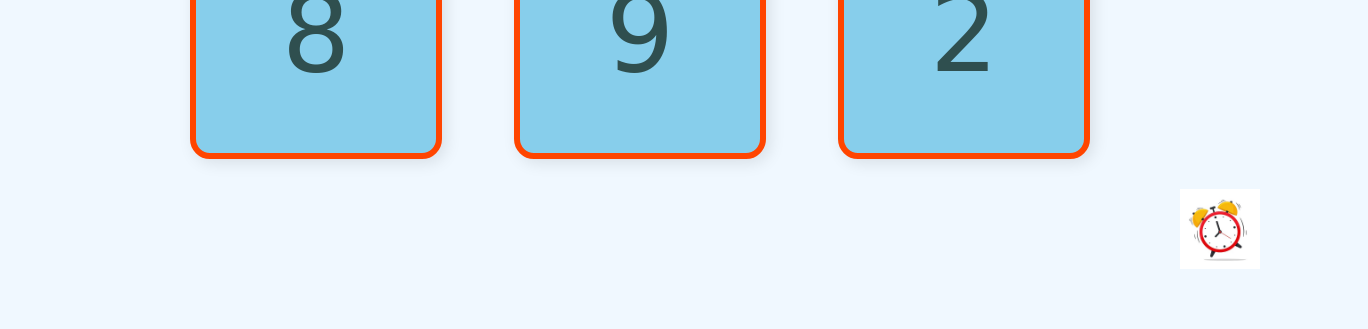
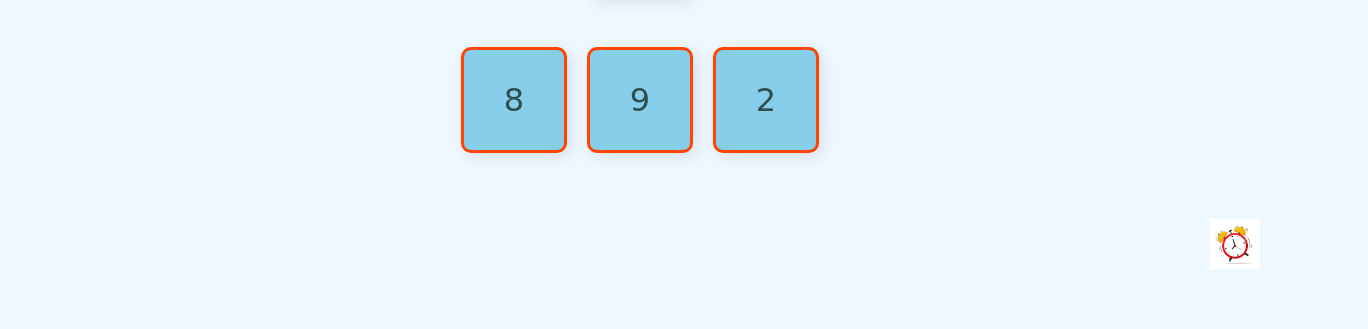
Before and after one commit to huuthotp/bevuihoctoan-5-6tuoi-nguyet, a plain HTML site: page be-chon-so-dung/index.html in a window 1280 px wide. Shown: the part 511-840 px from the top of the page, 1368 px wide, since content can reach past the window. Before the commit the page ends 800 px from the top, so only its background shows below. Drawn offline with Linux system fonts and the light colour scheme.

Commit message:
Add files via upload

```diff
--- a/be-chon-so-dung/index.html
+++ b/be-chon-so-dung/index.html
@@ -9,32 +9,41 @@
             text-align: center;
             background-color: #f0f8ff;
             padding: 20px;
+            display: flex;
+            flex-direction: column;
+            align-items: center;
+            justify-content: center;
+            min-height: 100vh;
+            margin: 0;
         }
         .game-container {
             margin-top: 50px;
+            width: 100%;
+            max-width: 1200px;
         }
-        .number-sequence {
+        .number-sequence, .number-bank {
             display: flex;
             justify-content: center;
+            flex-wrap: wrap;
             margin-bottom: 30px;
         }
         .number {
-            width: 240px;
-            height: 240px;
-            margin: 0 36px;
+            width: 100px;
+            height: 100px;
+            margin: 10px;
             display: flex;
             justify-content: center;
             align-items: center;
-            border: 6px dashed #ccc;
-            font-size: 108px;
+            border: 3px dashed #ccc;
+            font-size: 2rem;
             color: #fff;
             background-color: #ffcccb;
-            border-radius: 20px;
+            border-radius: 10px;
             box-shadow: 4px 4px 16px rgba(0, 0, 0, 0.1);
             font-family: '.VnAvant', cursive, sans-serif;
         }
         .number.draggable {
-            border: 6px solid #007bff;
+            border: 3px solid #007bff;
             cursor: grab;
             transition: transform 0.2s;
         }
@@ -45,12 +54,8 @@
             background-color: #f0e68c;
             color: #999;
         }
-        .number-bank {
-            display: flex;
-            justify-content: center;
-        }
         .number-bank .number {
-            border: 6px solid #ff4500;
+            border: 3px solid #ff4500;
             cursor: grab;
             background-color: #87ceeb;
             color: #2f4f4f;
@@ -71,8 +76,8 @@
             z-index: 10;
         }
         .popup img {
-            width: 100px;
-            height: 100px;
+            width: 50px;
+            height: 50px;
         }
         .overlay {
             position: fixed;
@@ -101,8 +106,8 @@
             position: fixed;
             bottom: 20px;
             right: 20px;
-            width: 80px;
-            height: 80px;
+            width: 50px;
+            height: 50px;
             background: url('./icon_dong_ho.jpg') no-repeat center center;
             background-size: contain;
             border: none;
@@ -140,6 +145,7 @@
     <audio id="countdown-sound" src="./dem_gio.mp3"></audio>
 
     <script>
+        document.addEventListener('DOMContentLoaded', () => {
             const sequenceContainer = document.getElementById('sequence-container');
             const numberBank = document.getElementById('number-bank');
             const popup = document.getElementById('popup');
@@ -176,6 +182,7 @@
                         sequenceContainer.appendChild(numberDiv);
                     }
                 });
+
                 var option2 = missingNumber + 2;
                 var option3 = missingNumber - 1;
                 if (missingNumber >= 9) {
@@ -211,7 +218,7 @@
 
                 if (draggedElement.textContent === correctNumber) {
                     event.target.innerHTML = draggedElement.innerHTML;
-                event.target.style.border = '6px solid #28a745';
+                    event.target.style.border = '3px solid #28a745';
                     event.target.style.backgroundColor = '#d4edda';
                     event.target.style.color = '#155724';
                     draggedElement.style.display = 'none';
@@ -245,7 +252,7 @@
 
             function startCountdown() {
                 let time = 10;
-            countdownContainer.style.display = 'none';
+                countdownContainer.style.display = 'block';
                 countdownContainer.textContent = time;
                 clockButton.style.display = 'none';
                 countdownSound.play();
@@ -261,6 +268,7 @@
             }
 
             generateGame();
+        });
     </script>
 </body>
 </html>
```
Lines whose indentation alone changed are shown as unchanged.
